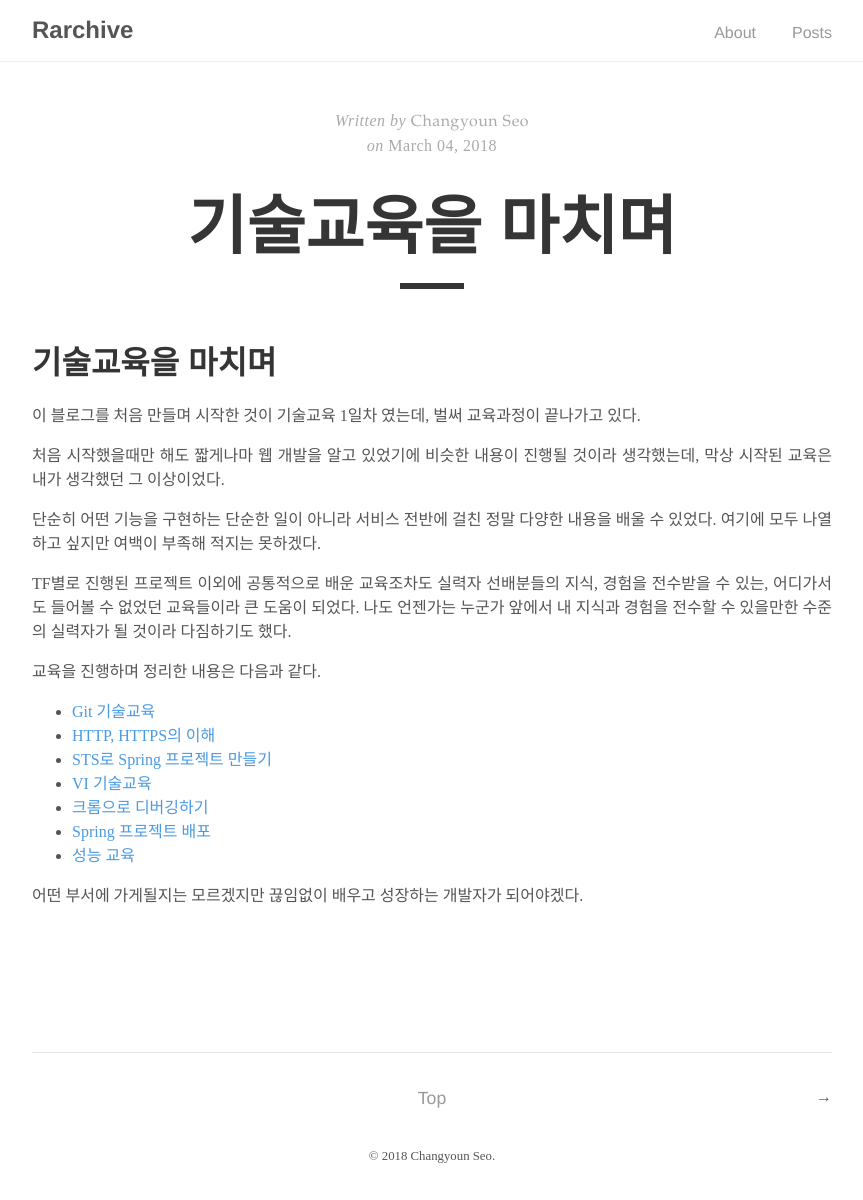
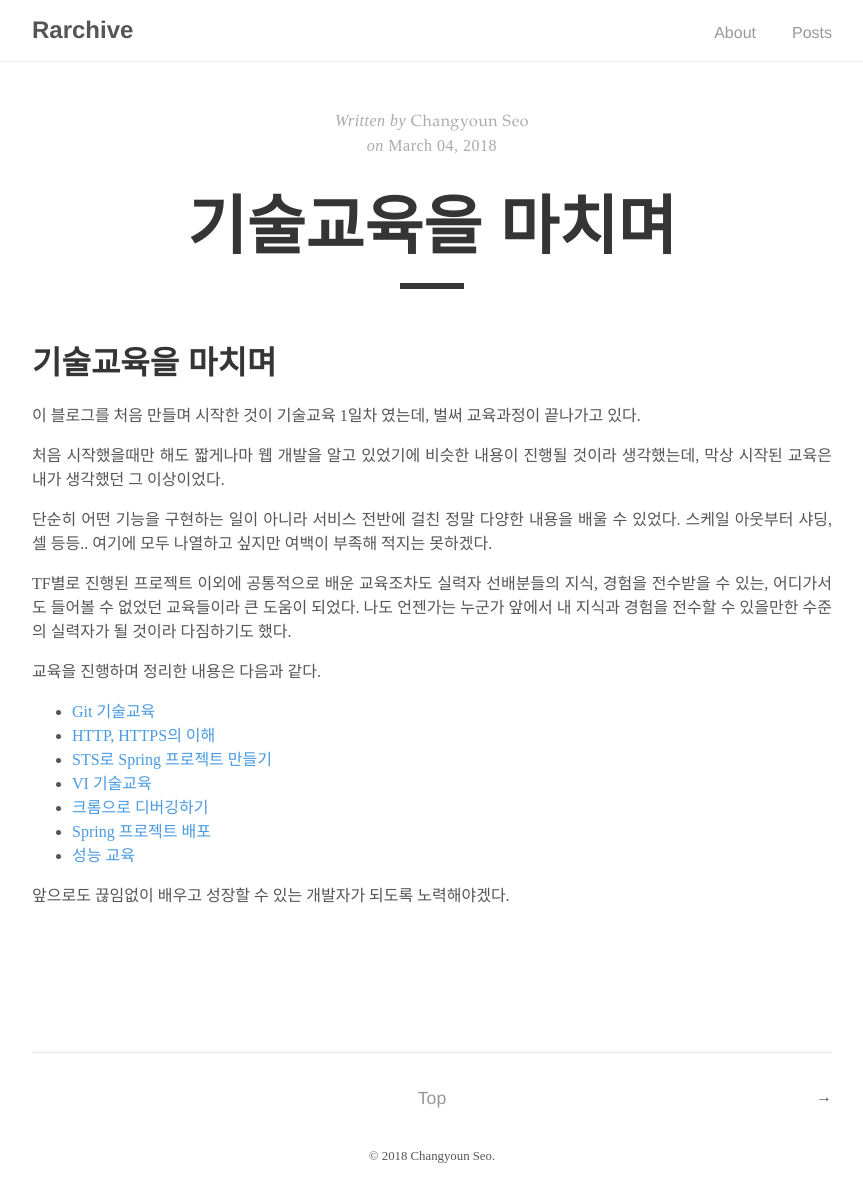
Before and after one commit to cyseo/cyseo.github.io, a Jekyll site: the page built from _posts/2018-03-04-기술교육을-마치며.md, in a window 1280 px wide. Shown: the whole page, without its empty margins (208-1071 px from the left). Built offline with Jekyll 4.4.1, drawn with Linux system fonts in a browser that asks for light colours; some web fonts are replaced; comment, search, counter and statistics services are not loaded.

Commit message:
기술교육을 마치며 post 수정

```diff
--- a/_posts/2018-03-04-기술교육을-마치며.md
+++ b/_posts/2018-03-04-기술교육을-마치며.md
@@ -12,7 +12,7 @@ tags: [잡담, nhn기술교육]
 
 처음 시작했을때만 해도 짧게나마 웹 개발을 알고 있었기에 비슷한 내용이 진행될 것이라 생각했는데, 막상 시작된 교육은 내가 생각했던 그 이상이었다.
 
-단순히 어떤 기능을 구현하는 단순한 일이 아니라 서비스 전반에 걸친 정말 다양한 내용을 배울 수 있었다. 여기에 모두 나열하고 싶지만 여백이 부족해 적지는 못하겠다.
+단순히 어떤 기능을 구현하는 일이 아니라 서비스 전반에 걸친 정말 다양한 내용을 배울 수 있었다. 스케일 아웃부터 샤딩, 셀 등등.. 여기에 모두 나열하고 싶지만 여백이 부족해 적지는 못하겠다.
 
 TF별로 진행된 프로젝트 이외에 공통적으로 배운 교육조차도 실력자 선배분들의 지식, 경험을 전수받을 수 있는, 어디가서도 들어볼 수 없었던 교육들이라 큰 도움이 되었다. 나도 언젠가는 누군가 앞에서 내 지식과 경험을 전수할 수 있을만한 수준의 실력자가 될 것이라 다짐하기도 했다.
 
@@ -25,4 +25,4 @@ TF별로 진행된 프로젝트 이외에 공통적으로 배운 교육조차도
 - [Spring 프로젝트 배포](https://cyseo.github.io/2018-01-23/Spring-Spring-%ED%94%84%EB%A1%9C%EC%A0%9D%ED%8A%B8-%EB%B0%B0%ED%8F%AC)
 - [성능 교육](https://cyseo.github.io/2018-02-27/%EC%84%B1%EB%8A%A5-%EA%B5%90%EC%9C%A1)
 
-어떤 부서에 가게될지는 모르겠지만 끊임없이 배우고 성장하는 개발자가 되어야겠다.
+앞으로도 끊임없이 배우고 성장할 수 있는 개발자가 되도록 노력해야겠다.
```
